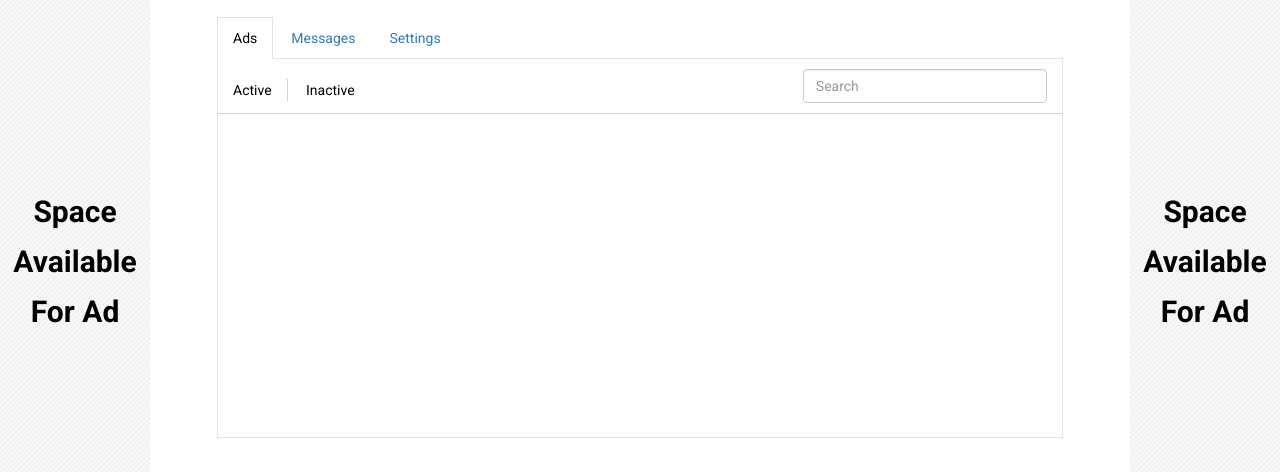
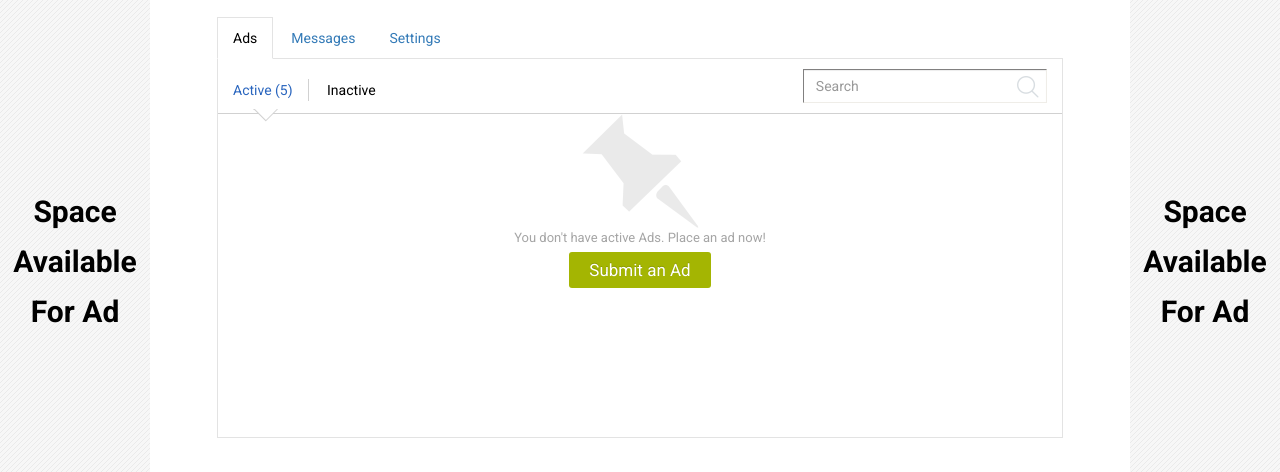
Before and after one commit to Munkhuu3105/olx-web, a plain HTML site: page accountsettings.html in a window 1280 px wide. Shown: the part 253-725 px from the top of the page. Drawn offline with nearby package versions, Linux system fonts and the light colour scheme.

Commit message:
commit for profie settings

```diff
--- a/accountsettings.html
+++ b/accountsettings.html
@@ -81,12 +81,18 @@
         <div class="tab-pane account-ads-wrap active" role="tabpanel" id="ads">
           <div class="col-lg-12 col-md-12 col-sm-12 col-xs-12 account-ads-nav">
             <ul>
-              <li>Active</li>
-              <li>Inactive</li>
+              <li class="active-tab"><a href="javascript:void(0);"> Active (5)</a></li>
+              <li><a href="javascript:void(0);"> Inactive</a></li>
             </ul>
             <form class="account-msg-search" role="search"><input type="text" class="form-control" placeholder="Search"></form>
           </div>
-          <div class="account-ads-main"></div>
+          <div class="account-ads-main">
+            <div class="account-ads-blank">
+              <span><img src="../../../template/img/no-ads-img.png"></span>
+              <p>You don't have active Ads. Place an ad now!</p>
+              <a class="btn-submit-ad" href="#">Submit an Ad</a>
+            </div>
+          </div>
 
         </div><!-- /Tab panes -->
 
--- a/template/css/custom.css
+++ b/template/css/custom.css
@@ -471,11 +471,17 @@ a.btn-login-fb {display: inline-block;height: 35px;width: 120px;border-color: #e
 /*======= account-ads ==========*/
 .account-ads-nav {border-bottom: 1px solid #d1d1d1;padding: 10px 15px;}
 .account-ads-nav ul {float: left;width: 70%;margin-top: 10px;}
-.account-ads-nav ul li {display: inline-block;padding: 0 15px;border-right: 1px solid #d1d1d1;}
+.account-ads-nav ul li {position: relative; display: inline-block;padding: 0 15px;border-right: 1px solid #d1d1d1;}
+.account-ads-nav ul li a {color: #000;}
+.account-ads-nav ul li a:hover {color: #a4b502;}
 .account-ads-nav ul li:first-child {padding-left: 0px;}
 .account-ads-nav ul li:last-child {border-right: 0px;}
-.account-ads-nav ul li a {}
-.account-msg-search .form-control {float: right; width: 30%;}
+.account-ads-nav ul li.active-tab a, .account-ads-nav ul li.active-tab a:hover {color: #2965be;}
+.account-ads-nav ul li.active-tab::after {position: absolute; left: -5px; bottom: -27px; content: ''; height: 25px; width: 100%;background:url(../img/drop-down.png) no-repeat center center;}
+.account-msg-search .form-control {float: right; width: 30%;background:url(../img/sprite-hm.png) no-repeat 97% 5px;border-radius: 0px;border: 1px solid #818080;border-right-color: #efede8; border-bottom-color: #efede8;}
+.account-msg-search .form-control:focus {box-shadow: none;border: 1px solid #818080;}
+
+.account-ads-blank {text-align: center;color: #b2b2b2;font-size: 17px; line-height: 24px;}
 
 /*======= account-set ==========*/
 .account-set-wrap {padding: 20px 10px;}
@@ -494,6 +500,8 @@ a.btn-login-fb {display: inline-block;height: 35px;width: 120px;border-color: #e
 
 /*======= account-msg ==========*/
 .account-msg-wrap {padding: 20px;}
+
+
 
 
 /*======= /Footer==========*/
```
Also changed, not shown: template/img/drop-down.png (added), template/img/no-ads-img.png (added).
